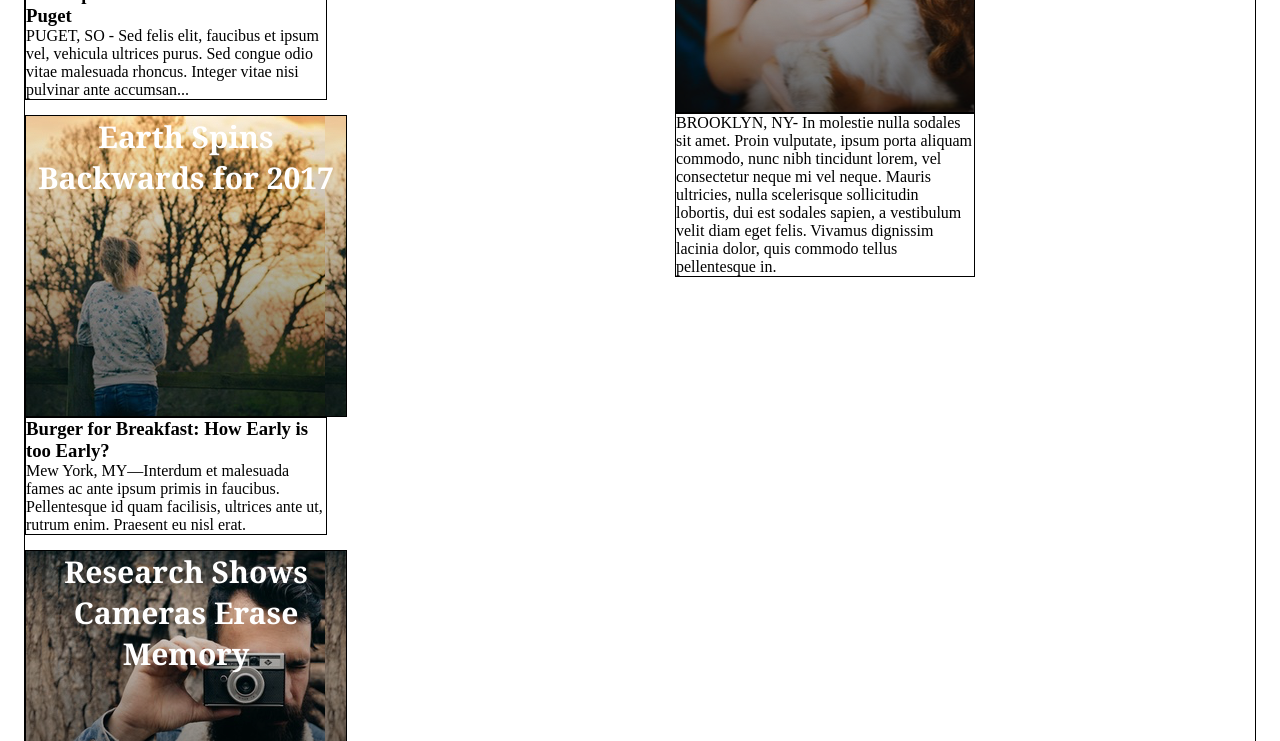
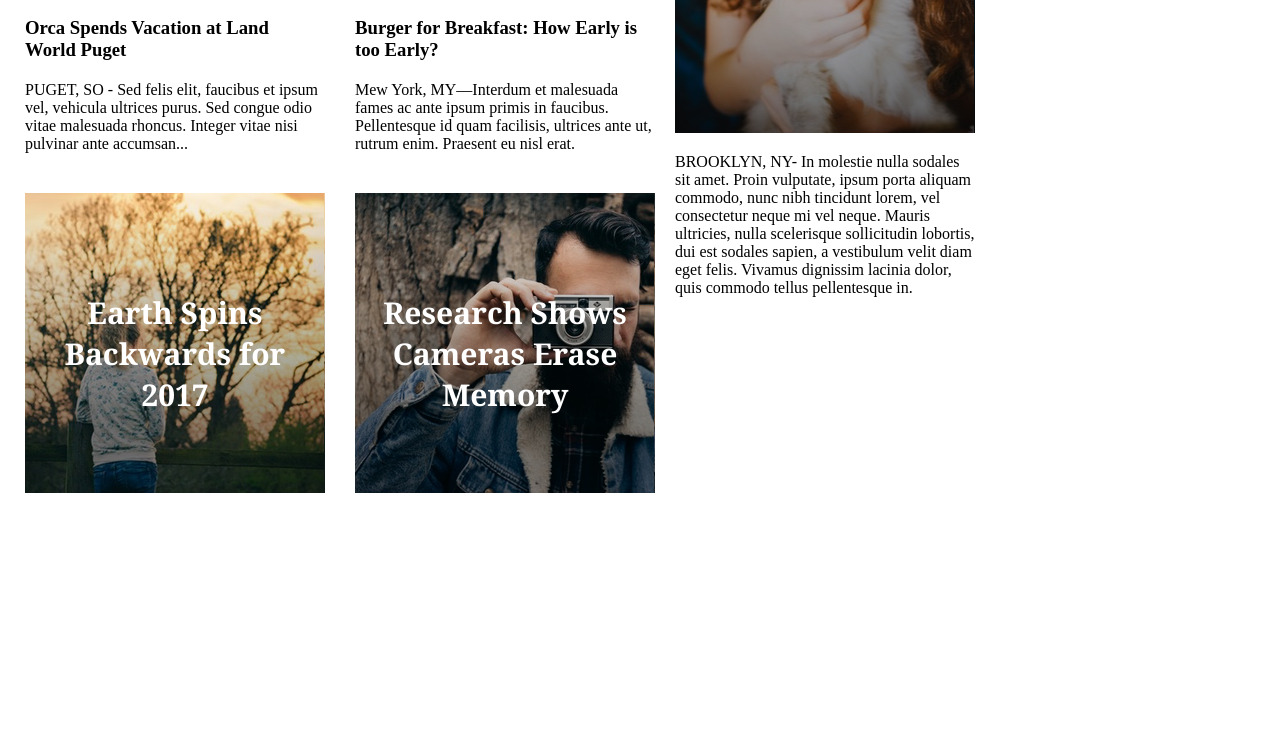
Before and after one commit to michnich02/MyTimes, a plain HTML site: page index.html in a window 1280 px wide. Shown: the part 605-1346 px from the top of the page. After the commit the page ends 1098 px from the top, so only its background shows below. Drawn offline with Linux system fonts and the light colour scheme.

Commit message:
Finished step 5

```diff
--- a/index.html
+++ b/index.html
@@ -52,23 +52,29 @@
                 Vestibulum aliquet placerat leo a hendrerit. Nulla non sagittis
                 neque. Nullam sit amet fringilla massa.</p>
           </div>
-          <div class="orca sub">
+          <div class="allsubs">
+            <div class="sub">
+              <div class="orca">
                 <h1>Orca Spends Vacation at Land World Puget</h1>
                 <p>PUGET, SO - Sed felis elit, faucibus et ipsum vel, vehicula
                   ultrices purus. Sed congue odio vitae malesuada rhoncus. Integer
                   vitae nisi pulvinar ante accumsan...</p>
               </div>
-          <div class="earth phototext sub">
+              <div class="earth phototext">
                 <p>Earth Spins Backwards for 2017</p>
               </div>
-          <div class="burger sub">
+            </div>
+            <div class="sub">
+              <div class="burger">
                 <h1>Burger for Breakfast: How Early is too Early?</h1>
                 <p>Mew York, MY—Interdum et malesuada fames ac ante ipsum primis in
                   faucibus. Pellentesque id quam facilisis, ultrices ante ut, rutrum
                   enim. Praesent eu nisl erat.</p>
               </div>
-          <div class="research phototext sub">
+              <div class="research phototext">
                 <p>Research Shows Cameras Erase Memory</p>
+              </div>
+            </div>
           </div>
         </section>
         <section class="column medium">
@@ -83,6 +89,7 @@
               augue ut ante sollicitudin interdum. Pellentesque cursus dolor at
               tincidunt cursus. Vestibulum blandit aliquam felis...</p>
           </div>
+          <div class="sub">
             <div class="cats phototext">
               <p>Cats in Control-Is It a Thing?</p>
             </div>
@@ -93,6 +100,7 @@
                 sollicitudin lobortis, dui est sodales sapien, a vestibulum velit
                 diam eget felis. Vivamus dignissim lacinia dolor, quis commodo
                 tellus pellentesque in.</p>
+            </div>
           </div>
         </section>
         <section class="column small">
--- a/resources/style.css
+++ b/resources/style.css
@@ -19,10 +19,8 @@ header {
   margin-bottom: 10px;
 }
 
-hr {
-  border: 10px solid red;
-  position: fixed;
-  width: 100%;
+p {
+  margin-top: 20px;
 }
 
 nav {
@@ -46,7 +44,8 @@ nav ul {
 }
 
 div {
-  border: 1px solid black;
+  /* border: 1px solid black; */
+  /* margin-bottom: 20px; */
 }
 
 .logo {
@@ -108,13 +107,13 @@ div {
   justify-content: center;
   text-align: center;
   padding: 0px 10px;
-  margin-top: 15px;
 }
 
 .concert {
   background-image: url("./images/img-story-main.png");
   height: 300px;
-  margin-top: 0px;
+  display: flex;
+  align-items: center;
 }
 
 .concert p {
@@ -125,24 +124,49 @@ div {
 .earth {
   background-image: url("./images/img-story-2.png");
   height: 300px;
-  width: 300px;
+  display: flex;
+  align-items: center;
 }
 
 .research {
   background-image: url("./images/img-story-3.png");
   height: 300px;
-  width: 300px;
+  display: flex;
+  align-items: center;
 }
 
 .orca {
-  width: 300px;
+  display: flex;
+  width: 299px;
+  /* height: 300px; */
+  flex-wrap: wrap;
+  margin-bottom: 40px;
 }
 
 .burger {
-  width: 300px;
+  display: flex;
+  width: 299px;
+  /* height: 300px; */
+  flex-wrap: wrap;
+  margin-bottom: 40px;
 }
 
 .cats {
   background-image: url("./images/img-story-1.png");
   height: 300px;
 }
+
+.allsubs {
+  display: flex;
+  flex-direction: row;
+  justify-content: space-between;
+}
+
+.sub {
+  margin-top: 20px;
+  /* border: 3px solid red; */
+  display: flex;
+  flex-wrap: wrap;
+  justify-content: space-between;
+  width: 300px;
+}
```
Lines whose indentation alone changed are shown as unchanged.
